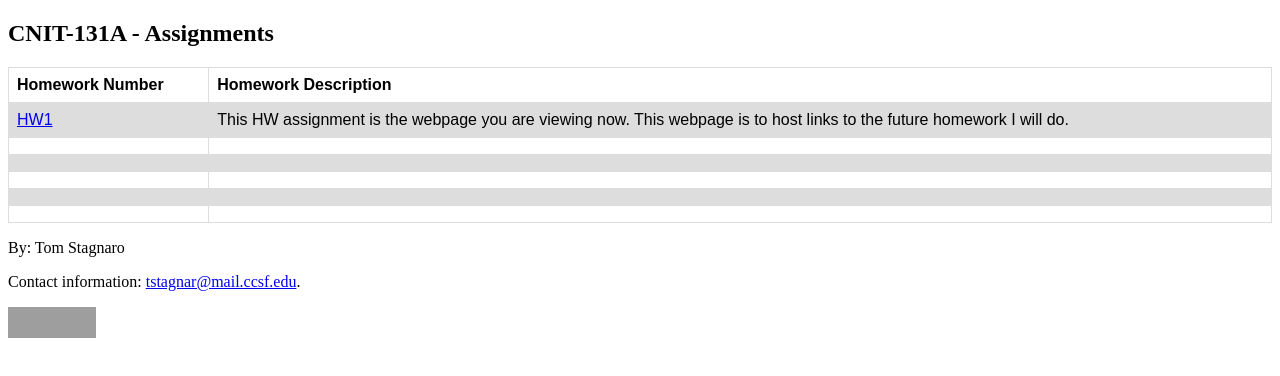
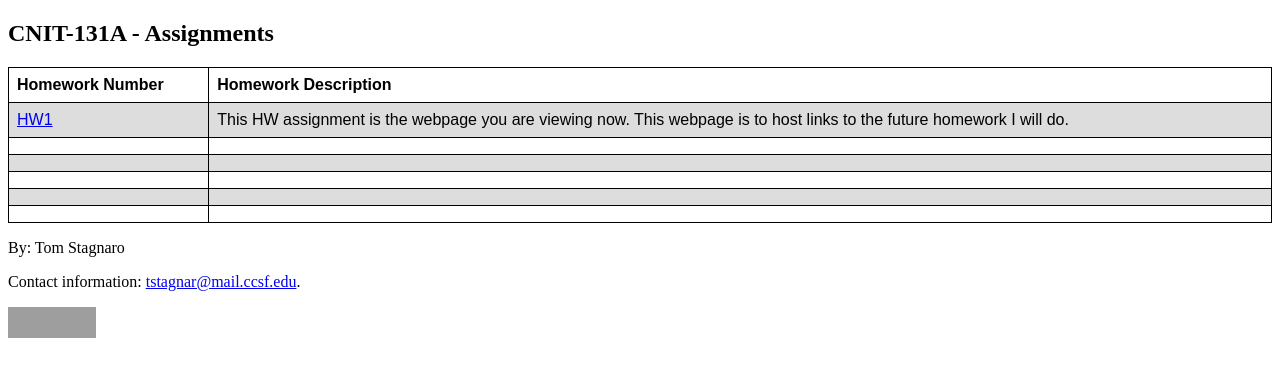
Before and after one commit to run8/run8, a plain HTML site: page index.html in a window 1280 px wide. Drawn offline with Linux system fonts and the light colour scheme; grey boxes are pictures that could not be loaded.

Commit message:
Add border to the table

```diff
--- a/main.css
+++ b/main.css
@@ -6,9 +6,9 @@
 
         td,
         th {
-            border: 1px solid #dddddd;
             text-align: left;
             padding: 8px;
+            border: 1px solid black;
         }
 
         tr:nth-child(even) {
```
